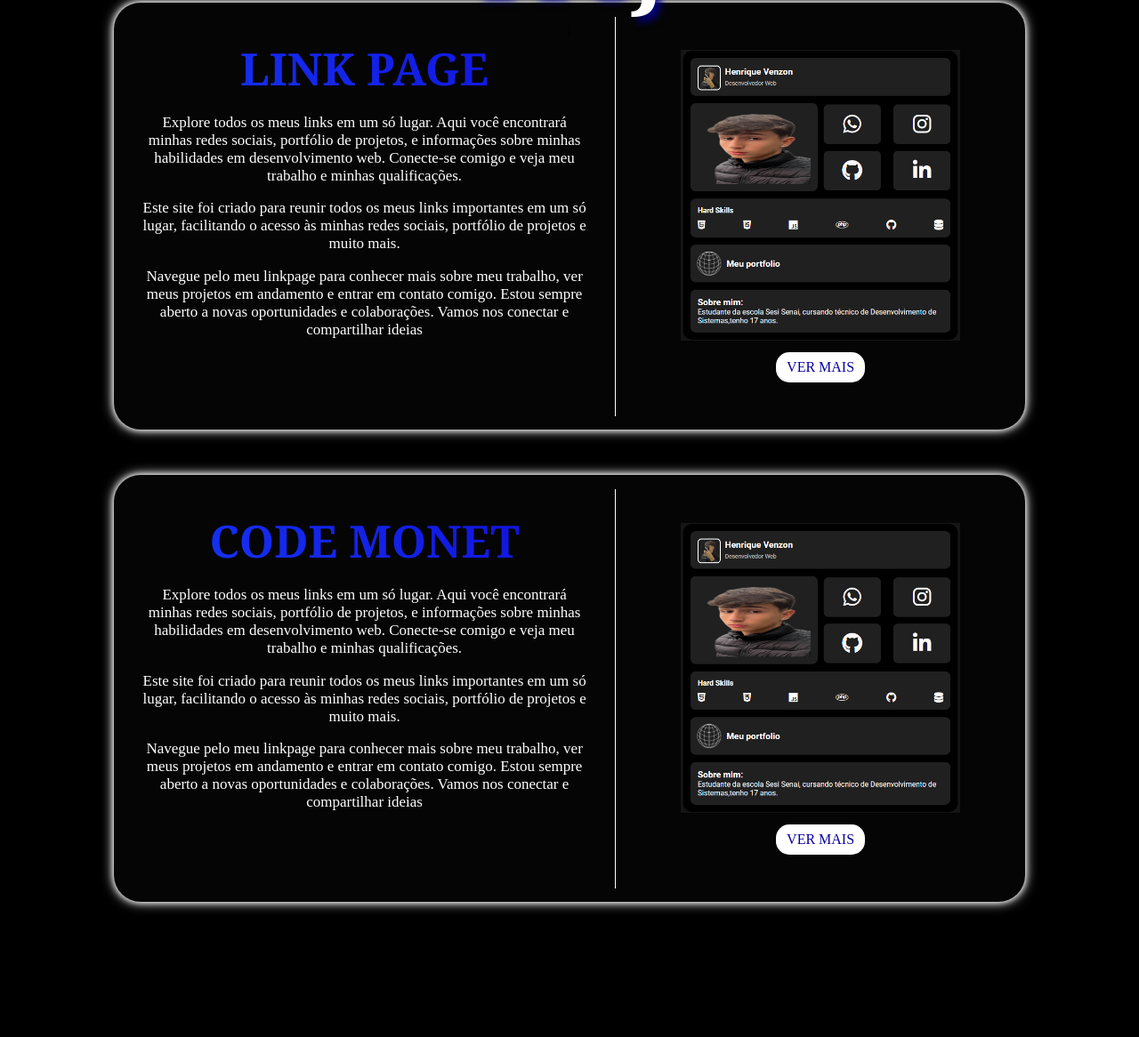
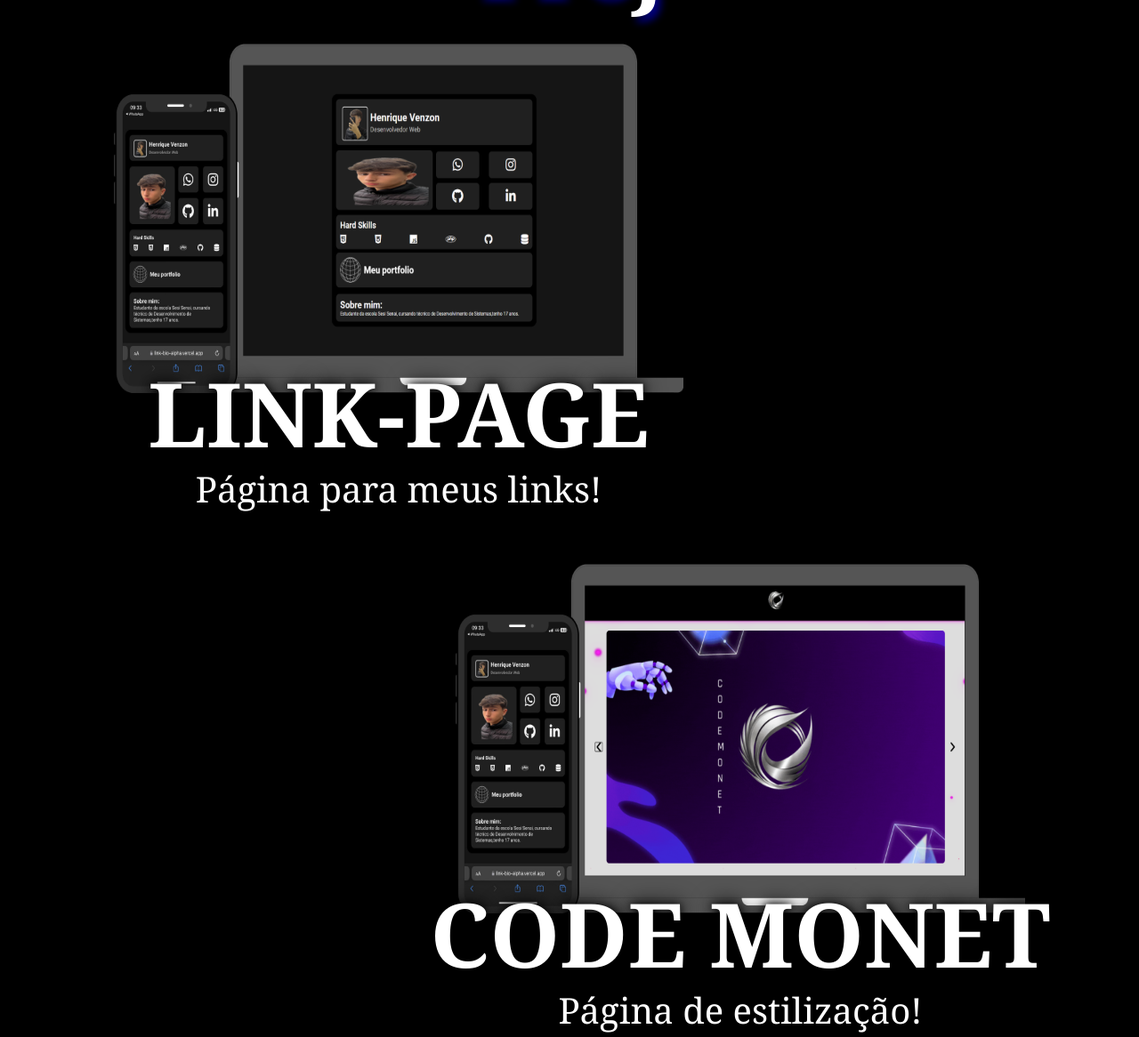
Before and after one commit to Henrique-Venzon/Portifolio, a plain HTML site: page index.html in a window 1280 px wide. Shown: the part 2032-3198 px from the top of the page at 89% size. Drawn offline with nearby package versions, Linux system fonts and the light colour scheme; animation ran at ten frames a second.

Commit message:
projetos

```diff
--- a/css/style.css
+++ b/css/style.css
@@ -159,9 +159,9 @@ video {
     justify-content: center;
 }
 .destaque{
-    background: linear-gradient(45deg, #060053,  #003cff, #3f32ff);
+    background: linear-gradient(45deg, #002168,  #1660ff, #6898ff);
     background-size: 300% 100%;
-    animation: degrade 10s linear infinite alternate;
+    animation: degrade 7s linear infinite alternate;
     -webkit-background-clip: text;
     -webkit-text-fill-color: transparent;
     margin-bottom: 5vh;
@@ -226,6 +226,9 @@ video {
     background-color: #000000;
     text-align: center;
 }
+.projetos{
+    margin-top: 10vh;
+}
 .div-titulo{
     margin-top: 5vh;
     height: 8vh;
@@ -241,92 +244,39 @@ video {
     font-family: Georgia, 'Times New Roman', Times, serif;
 }
 .projeto{
-    width: 80vw;
-    height: 60vh;
+    margin-top: 5vh;
     display: flex;
-    background-color: #050505;
-    border-radius: 30px;
-    box-shadow: 0 0 7px #fff,
-                0 0 14px #fff;
+    flex-direction: column;
 }
 .link-page{
-    margin-left: 10vw;
-    margin-top: 4%;
+    margin-left: -30vw;
 }
-.contexto{
-    width: 55%;
-    display: flex;
-    flex-direction: column;
-    align-items: center;
+.code-monet{
+    margin-right: -30vw;
 }
-.contexto p {
+.mockup img{
+    width: 50vw;
+    height:55vh;
+}
+.text-projeto{
+    text-align: center;
+    z-index: 1;
+}
+.text-projeto h1{
+    font-family: Georgia, 'Times New Roman', Times, serif;
+    margin-top: -10vh;
+    font-size: 100px;
     color: #fff;
-    margin-top: 3%;
-    text-align: center;
-    margin-left: 5%;
-    margin-right: 5%;
+    text-shadow: 0 0 10px black,
+                 0 0 25px #000;
 }
-.linkpage{
-    font-size: 17px;
+.text-projeto p{
+    margin-top: -1.2vh;
+    font-family: Cambria, Cochin, Georgia, Times, 'Times New Roman', serif;
+    color: #fff;
+    font-size: 40px;
+    text-shadow: 0 0 10px black;
 }
-.imagemButton{
-    width: 45%;
-    display: flex;
-    justify-content: center;
-    border-left: 1.5px solid #ffffff;
-    margin-top: 1.5%;
-    margin-bottom: 1.5%;
-}
-.divisao{
-
-    width: 72%;
-    justify-content: center;
-    flex-direction: column;
-    display: flex;
-    align-items: center;
-}
-.imagemButton img{
-    width: 95%;
-    -webkit-user-select: none;
-    -moz-user-select: none;
-    -ms-user-select: none;
-    user-select: none;
-}
-.imagemButton a{
-    color: #0a009c;
-    margin-top: 4%;
-    width: 30%;
-    justify-content: center;
-    display: flex;
-    padding: 8px 0px;
-    border-radius: 15px;
-    border: none;
-    background-color: #fff;
-    transition: .8s ease-in-out;
+#link-page{
     cursor: pointer;
 }
-.imagemButton a:hover{
-    transform: scale(1.2);
-}
-.contexto h1{
-    color: white;
-    margin-top: 7%;
-    width: 24.8ch;
-    white-space: nowrap;
-    overflow: hidden;
-    text-align: center;
-
-}
-.h1linkpage{
-    background: linear-gradient(45deg, #6d94ff, #1842ff, #0e00cf, #2d65ff);
-    background-size: 400% 100%;
-    animation: degrade 10s linear infinite alternate, digitar 3s steps(22, end);
-    -webkit-text-fill-color: transparent;
-    -webkit-background-clip: text;
-    font-size: 50px;
-    font-family: Georgia, 'Times New Roman', Times, serif;
-}
-.code-monet{
-    margin-left: 10vw;
-    margin-top: 4%;
-}
--- a/index.html
+++ b/index.html
@@ -9,7 +9,6 @@
     <link rel="stylesheet" href="fixos/header.css" />
     <link rel="stylesheet" href="fixos/responsividade.css">
     <!--JS-->
-    <script src="js/hiperslinks.js"></script>
     <script src="js/reveal.js" defer></script>
     <script src="js/efeitoDigitacao.js" defer></script>
     <script src="https://unpkg.com/scrollreveal"></script>
@@ -71,37 +70,27 @@
             </div>
                 <div class="projetos">
                     <div class="projeto link-page">
-                        <div class="contexto">
-                                    <h1 class="h1linkpage">LINK PAGE</h1>
-                                    <p class="linkpage">Explore todos os meus links em um só lugar. Aqui você encontrará minhas redes sociais, portfólio de projetos, e informações sobre minhas habilidades em desenvolvimento web. Conecte-se comigo e veja meu trabalho e minhas qualificações.</p>
-                                    <p class="linkpage">Este site foi criado para reunir todos os meus links importantes em um só lugar, facilitando o acesso às minhas redes sociais, portfólio de projetos e muito mais.</p>
-                                    <p class="linkpage">Navegue pelo meu linkpage para conhecer mais sobre meu trabalho, ver meus projetos em andamento e entrar em contato comigo. Estou sempre aberto a novas oportunidades e colaborações. Vamos nos conectar e compartilhar ideias</p>
-                                </div>
-                        <div class="imagemButton">
-                            <div class="divisao">
-                            <img src="img/linkBio.png" alt="">
-                            <a href="https://link-bio-alpha.vercel.app/">VER MAIS</a>
+                        <div class="mockup">
+                            <img src="assets/mockups/mockup-teste.png" alt="">
                         </div>
+                        <div class="text-projeto">
+                            <h1 id="link-page">LINK-PAGE</h1>
+                            <p id="link-page">Página para meus links!</p>
                         </div>
                     </div>
                     <div class="projeto code-monet">
-                        <div class="contexto">
-                                    <h1 class="h1linkpage">CODE MONET</h1>
-                                    <p class="linkpage">Explore todos os meus links em um só lugar. Aqui você encontrará minhas redes sociais, portfólio de projetos, e informações sobre minhas habilidades em desenvolvimento web. Conecte-se comigo e veja meu trabalho e minhas qualificações.</p>
-                                    <p class="linkpage">Este site foi criado para reunir todos os meus links importantes em um só lugar, facilitando o acesso às minhas redes sociais, portfólio de projetos e muito mais.</p>
-                                    <p class="linkpage">Navegue pelo meu linkpage para conhecer mais sobre meu trabalho, ver meus projetos em andamento e entrar em contato comigo. Estou sempre aberto a novas oportunidades e colaborações. Vamos nos conectar e compartilhar ideias</p>
-                                </div>
-                        <div class="imagemButton">
-                            <div class="divisao">
-                            <img src="img/linkBio.png" alt="">
-                            <a href="https://link-bio-alpha.vercel.app/">VER MAIS</a>
+                        <div class="mockup">
+                            <img src="assets/mockups/muckup-codemonet.png" alt="">
                         </div>
+                        <div class="text-projeto">
+                            <h1 id="link-page">CODE MONET</h1>
+                            <p id="link-page">Página de estilização!</p>
                         </div>
                     </div>
 
                 </div>
         </div>
-
+        <script src="js/hiperslinks.js"></script>
         <script src="js/particles.min.js"></script>
         <script src="js/particles.js"></script>
         <script type ="module" src="https://unpkg.com/ionicons@7.1.0/dist/ionicons/ionicons.esm.js"></script>
--- a/js/hiperslinks.js
+++ b/js/hiperslinks.js
@@ -1,7 +1,3 @@
-document.getElementById('Inicio').addEventListener('click', function() {
-    window.location.href = 'index.html';
+document.getElementById('link-page').addEventListener('click', function() {
+    window.location.href = 'https://link-bio-alpha.vercel.app/';
 });
-
-document.getElementById('projetos').addEventListener('click', function() {
-    window.location.href = 'projetos.html';
-});
--- a/js/reveal.js
+++ b/js/reveal.js
@@ -73,14 +73,14 @@ revelar.reveal('.tituloProjeto',
 revelar.reveal('.link-page',
     {
     duration: 3500,
-    delay:500,
+    delay:900,
     distance: '130px',
     origin:'left'
 })
 revelar.reveal('.code-monet',
     {
-    duration: 3500,
-    delay:500,
+    duration: 3800,
+    delay:900,
     distance: '130px',
     origin:'right'
 })
```
Also changed, not shown: assets/mockups/mockup-teste.png (added), assets/mockups/muckup-codemonet.png (added), assets/mockups/muckup-teste.png (added).
